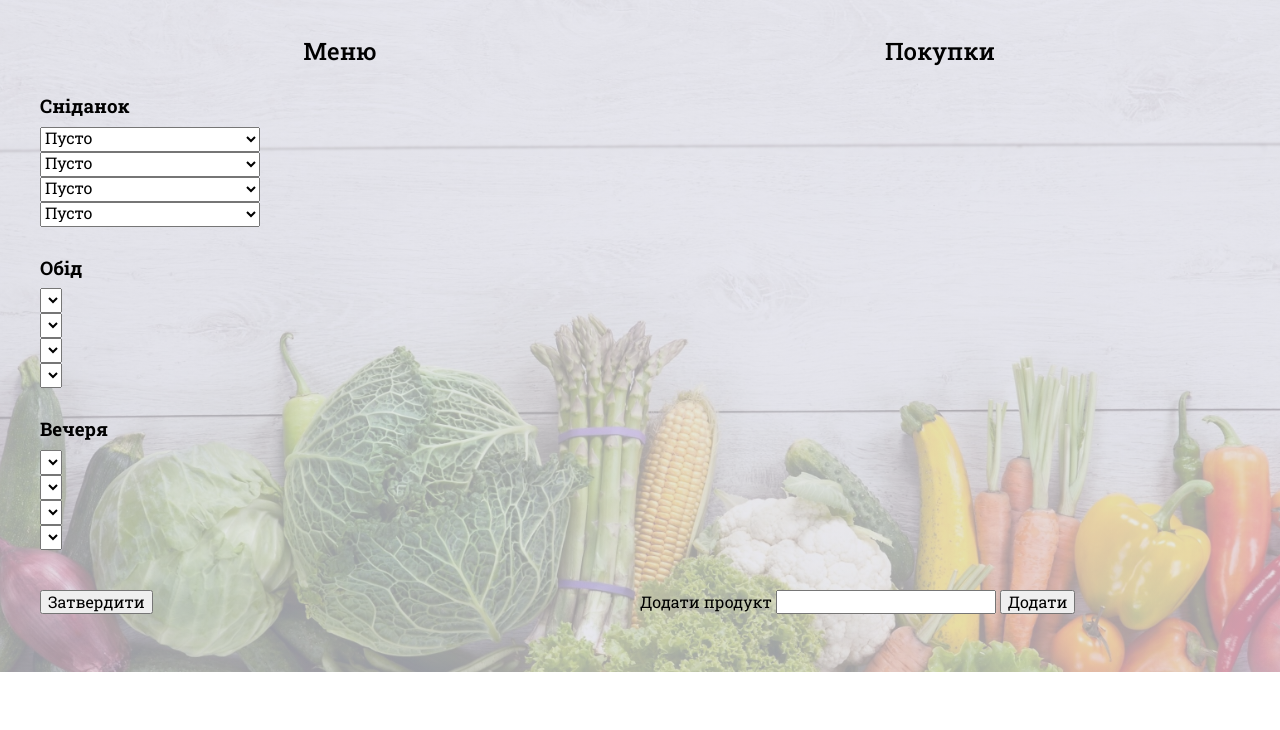
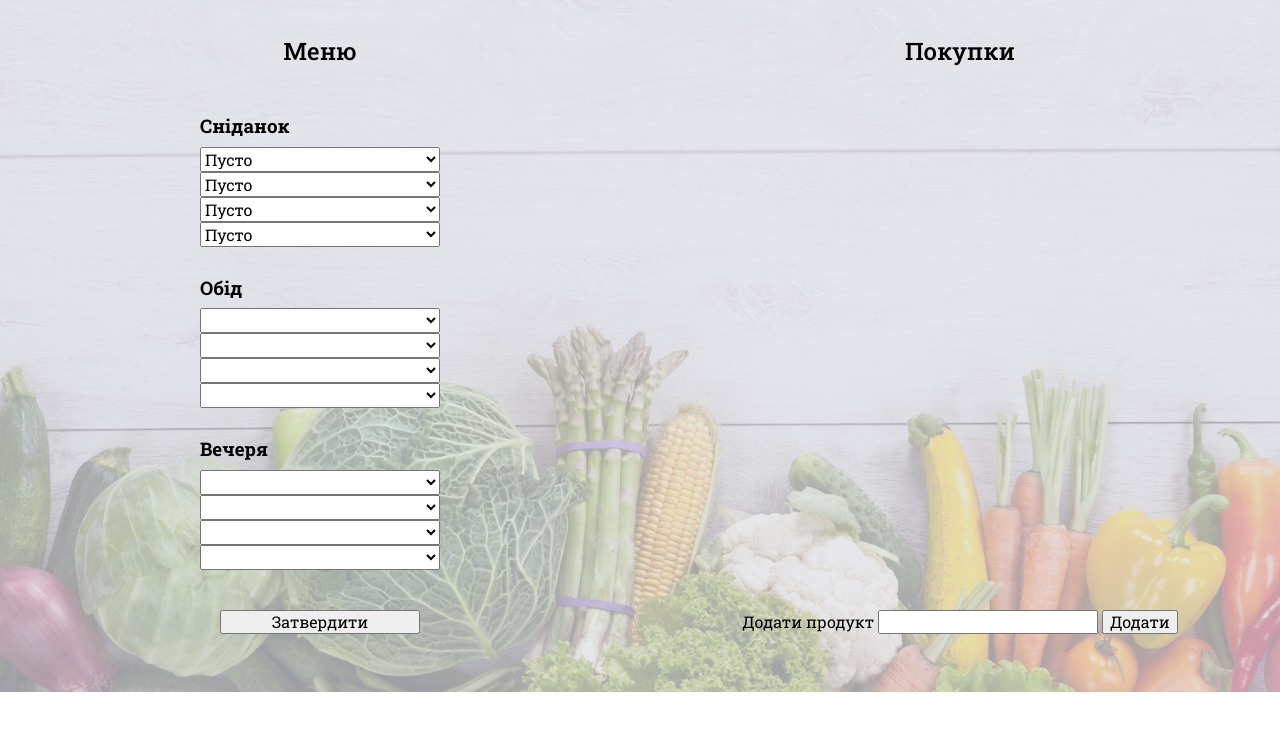
Before and after one commit to YuriyAtamanenko/Menu, a plain HTML site: page index.html in a window 1280 px wide. Shown: the part 62-792 px from the top of the page. Drawn offline with nearby package versions, Linux system fonts and the light colour scheme.

Commit message:
add mobail version

```diff
--- a/index.html
+++ b/index.html
@@ -19,42 +19,43 @@
     <div class="container">
       <section class="menu">
         <h2 class="section-title">Меню</h2>
-        <h3 class="sub-title">Сніданок</h3>
+
         <form class="menu-form">
-          <select name="" id="bfA">
+                  <h3 class="sub-title">Сніданок</h3>
+          <select class="manu-select" name="" id="bfA">
             <option>Пусто</option>
             <option value="avocado">Тост з авокадо</option>
-            <option value="corn">Яйця з кукурузою</option>
+            <option value="corn">Яйця з кукурудзою</option>
             <option value="pea">Яйця з горохом</option>
             <option value="oatmeal">Вівсянка</option>
             <option value="hotSendwich">Гарячі бутерброди</option>
             <option value="pancakes">Оладки</option>
             <option value="cheeseSandwich">Бутерброди з сиром</option>
             <option value="spratsSandwich">Бутерброди з шпротами</option></select>
-            <select name="" id="bfB">
+            <select class="manu-select" name="" id="bfB">
                         <option>Пусто</option>
             <option value="avocado">Тост з авокадо</option>
-            <option value="corn">Яйця з кукурузою</option>
+            <option value="corn">Яйця з кукурудзою</option>
             <option value="pea">Яйця з горохом</option>
             <option value="oatmeal">Вівсянка</option>
             <option value="hotSendwich">Гарячі бутерброди</option>
             <option value="pancakes">Оладки</option>
             <option value="cheeseSandwich">Бутерброди з сиром</option>
             <option value="spratsSandwich">Бутерброди з шпротами</option></select>
-            <select name="" id="bfC">
+            <select class="manu-select" name="" id="bfC">
                         <option>Пусто</option>
             <option value="avocado">Тост з авокадо</option>
-            <option value="corn">Яйця з кукурузою</option>
+            <option value="corn">Яйця з кукурудзою</option>
             <option value="pea">Яйця з горохом</option>
             <option value="oatmeal">Вівсянка</option>
             <option value="hotSendwich">Гарячі бутерброди</option>
             <option value="pancakes">Оладки</option>
             <option value="cheeseSandwich">Бутерброди з сиром</option>
             <option value="spratsSandwich">Бутерброди з шпротами</option></select>
-            <select name="" id="bfD">
+            <select class="manu-select" name="" id="bfD">
                        <option>Пусто</option>
             <option value="avocado">Тост з авокадо</option>
-            <option value="corn">Яйця з кукурузою</option>
+            <option value="corn">Яйця з кукурудзою</option>
             <option value="pea">Яйця з горохом</option>
             <option value="oatmeal">Вівсянка</option>
             <option value="hotSendwich">Гарячі бутерброди</option>
@@ -63,25 +64,25 @@
             <option value="spratsSandwich">Бутерброди з шпротами</option></select>
           </select>
           <h3 class="sub-title">Обід</h3>
-          <select name="" id="">
+          <select name="" id=""  class="manu-select">
             <option value=""></option>
             <option value=""></option>
             <option value=""></option>
             <option value=""></option>
             </select>
-                      <select name="" id="">
+                      <select name="" id=""  class="manu-select">
             <option value=""></option>
             <option value=""></option>
             <option value=""></option>
             <option value=""></option>
             </select>
-                      <select name="" id="">
+                      <select name="" id=""  class="manu-select">
             <option value=""></option>
             <option value=""></option>
             <option value=""></option>
             <option value=""></option>
             </select>
-                      <select name="" id="">
+                      <select name="" id=""  class="manu-select">
             <option value=""></option>
             <option value=""></option>
             <option value=""></option>
@@ -89,25 +90,25 @@
             </select>
 
           <h3 class="sub-title">Вечеря</h3>
-          <select name="" id="">
+          <select name="" id=""  class="manu-select">
             <option value=""></option>
             <option value=""></option>
             <option value=""></option>
             <option value=""></option>
           </select>
-                    <select name="" id="">
+                    <select name="" id=""  class="manu-select">
             <option value=""></option>
             <option value=""></option>
             <option value=""></option>
             <option value=""></option>
           </select>
-                    <select name="" id="">
+                    <select name="" id=""  class="manu-select">
             <option value=""></option>
             <option value=""></option>
             <option value=""></option>
             <option value=""></option>
           </select>
-                    <select name="" id="">
+                    <select name="" id=""  class="manu-select">
             <option value=""></option>
             <option value=""></option>
             <option value=""></option>
@@ -121,12 +122,12 @@
         <h2 class="section-title">Покупки</h2>
         <ul class="shopping-list"></ul>
         <form class="add-shop-item">
-          <label for="add">
+          <label for="add" class="add-input">
             Додати продукт
             <input type="text" name="add" id="">
           </label>
 
-          <button type="submit">Додати</button>
+          <button type="submit" class="add-button">Додати</button>
         </form>
       </section>
       <script src="./index.js" type="module"></script>
--- a/index.js
+++ b/index.js
@@ -3,6 +3,7 @@ import { breakfest } from "./ingridients.js";
 const menuForm = document.querySelector(".menu-form");
 const container = document.querySelector(".shopping-list");
 const addForm = document.querySelector(".add-shop-item");
+const menuBtn = document.querySelector(".submit-menu");
 
 menuForm.addEventListener("submit", onSubmitMenuForm);
 addForm.addEventListener("submit", onAddNewProduct);
@@ -10,14 +11,14 @@ addForm.addEventListener("submit", onAddNewProduct);
 function onSubmitMenuForm(event) {
   event.preventDefault();
 
+  // menuBtn.disabled = true;
+
   const bfA = searchDish(event.currentTarget.elements.bfA.value);
   const bfB = searchDish(event.currentTarget.elements.bfB.value);
   const bfC = searchDish(event.currentTarget.elements.bfC.value);
   const bfD = searchDish(event.currentTarget.elements.bfD.value);
 
   const mySet = new Set([...bfA, ...bfB, ...bfC, ...bfD]);
-
-  console.log([...mySet]);
 
   createShoppingList([...mySet]);
 
--- a/ingridients.js
+++ b/ingridients.js
@@ -1,5 +1,5 @@
 export const breakfest = {
-  corn: ["Яйце", "Кукуруза", "Хлібець"],
+  corn: ["Яйце", "Кукурудза", "Хлібець"],
   pea: ["Яйце", "Горох", "Хлібець"],
   avocado: ["Авокадо", "Хліб"],
   oatmeal: ["Вівсянка", "Молоко", "Фрукти", "Горіхи"],
--- a/style.css
+++ b/style.css
@@ -21,33 +21,69 @@ body {
 }
 
 .container {
-  display: flex;
   margin-left: auto;
   margin-right: auto;
-  width: 1200px;
+  max-width: 768px;
 }
+
+@media screen and (min-width: 768px) {
+  .container {
+    max-width: 1400px;
+    display: flex;
+  }
+  section {
+    width: calc(100% / 2);
+  }
+}
+
+.menu {
+  display: flex;
+  flex-direction: column;
+  justify-content: center;
+}
+
+.menu-form {
+  display: flex;
+  flex-direction: column;
+  margin-left: 50px;
+  margin-right: 50px;
+}
+
 .sub-title {
   margin-top: 30px;
   margin-bottom: 10px;
+  text-align: center;
 }
 
-section {
-  width: 600px;
+.manu-select {
 }
 
-select {
-  display: flex;
-  flex-direction: column;
-}
+@media screen and (min-width: 768px) {
+  .sub-title {
+    margin-top: 30px;
+    margin-bottom: 10px;
+    text-align: left;
+  }
 
-option {
-  width: 100px;
-  height: 30px;
+  .menu-form {
+    margin-left: 200px;
+    margin-right: 200px;
+  }
 }
 
 .submit-menu {
   margin-top: 40px;
   cursor: pointer;
+  margin-left: auto;
+  margin-right: auto;
+  width: 200px;
+  margin-bottom: 50px;
+}
+
+@media screen and (min-width: 768px) {
+  .submit-menu {
+    margin-bottom: 0;
+  }
 }
 
 .shopping {
@@ -80,4 +116,37 @@ option {
 
 .add-shop-item {
   margin-top: auto;
+  display: flex;
+  flex-direction: column;
 }
+
+.add-input {
+  display: flex;
+  flex-direction: column;
+  text-align: center;
+  margin-left: 50px;
+  margin-right: 50px;
+  margin-bottom: 25px;
+}
+
+.add-button {
+  cursor: pointer;
+  margin-left: auto;
+  margin-right: auto;
+  width: 200px;
+}
+
+@media screen and (min-width: 768px) {
+  .add-shop-item {
+    margin-top: auto;
+    display: inline;
+    text-align: center;
+  }
+  .add-input {
+    display: inline;
+    margin: 0;
+  }
+  .add-button {
+    width: auto;
+  }
+}
```
